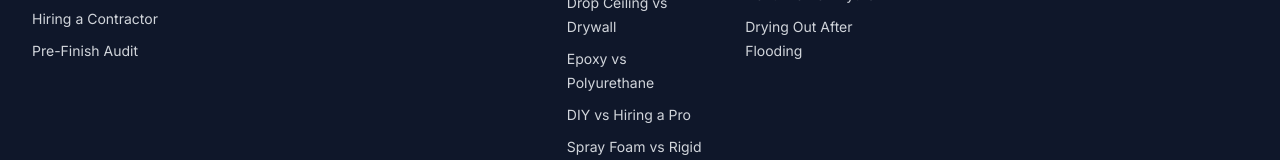
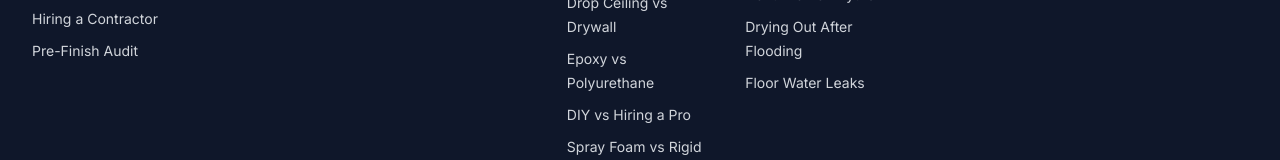
Before and after one commit to thebasementguide2026/basement-guide, a Next.js app: page / in a window 1280 px wide. Shown: the part 4751-4911 px from the top of the page. Built offline with nearby package versions, Linux system fonts and the light colour scheme.

Commit message:
Add floor water leaks to Footer problems section

```diff
--- a/components/Footer.tsx
+++ b/components/Footer.tsx
@@ -71,6 +71,7 @@ const footerSections = [
       { label: 'Why Basement Still Floods', href: '/articles/why-basement-floods-with-sump-pump' },
       { label: 'Dehumidifier Myths', href: '/articles/dehumidifier-myths' },
             { label: 'Drying Out After Flooding', href: '/articles/how-to-dry-out-basement-after-flooding' },
+            { label: 'Floor Water Leaks', href: '/articles/water-coming-up-through-basement-floor' },
     ],
   },
   {
```
